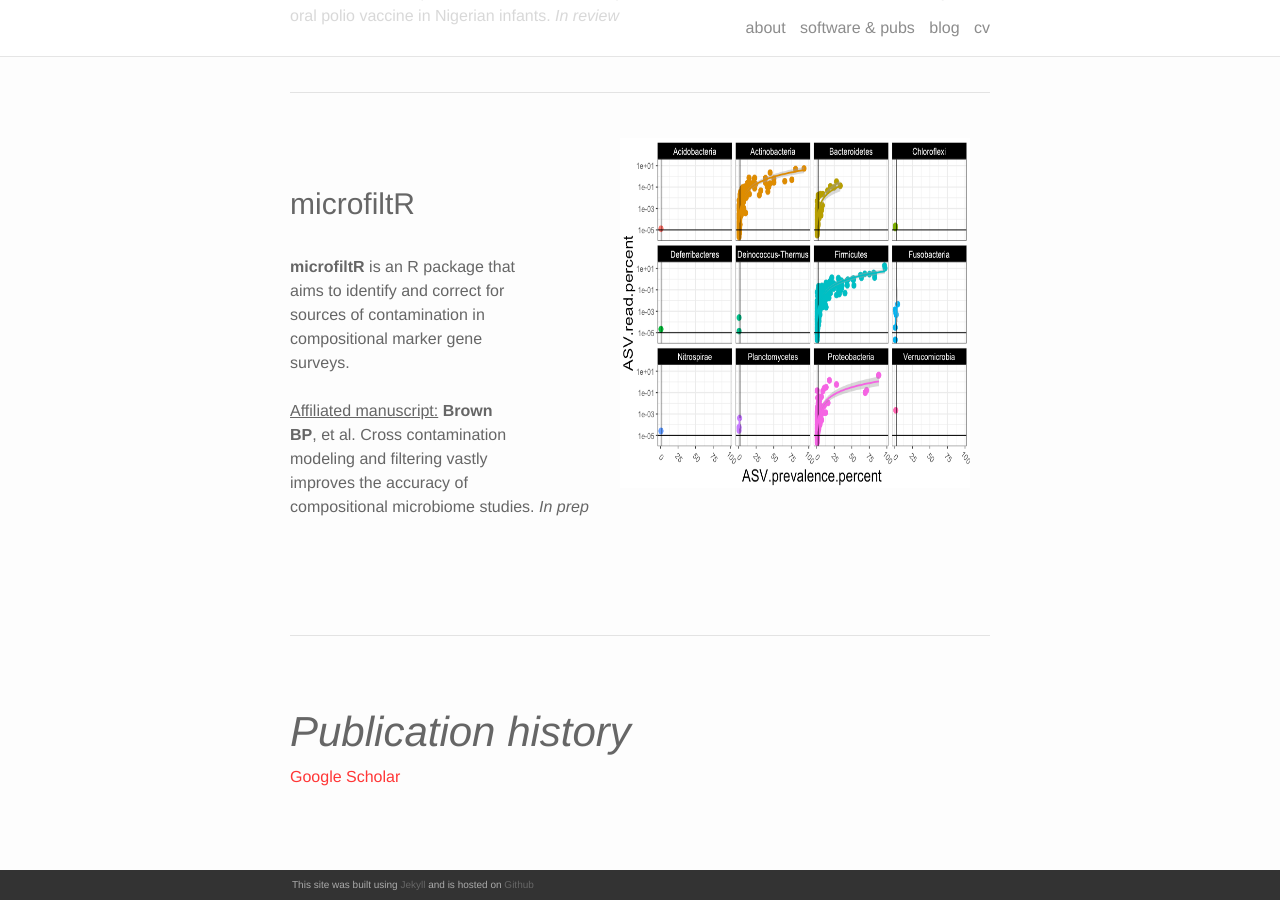
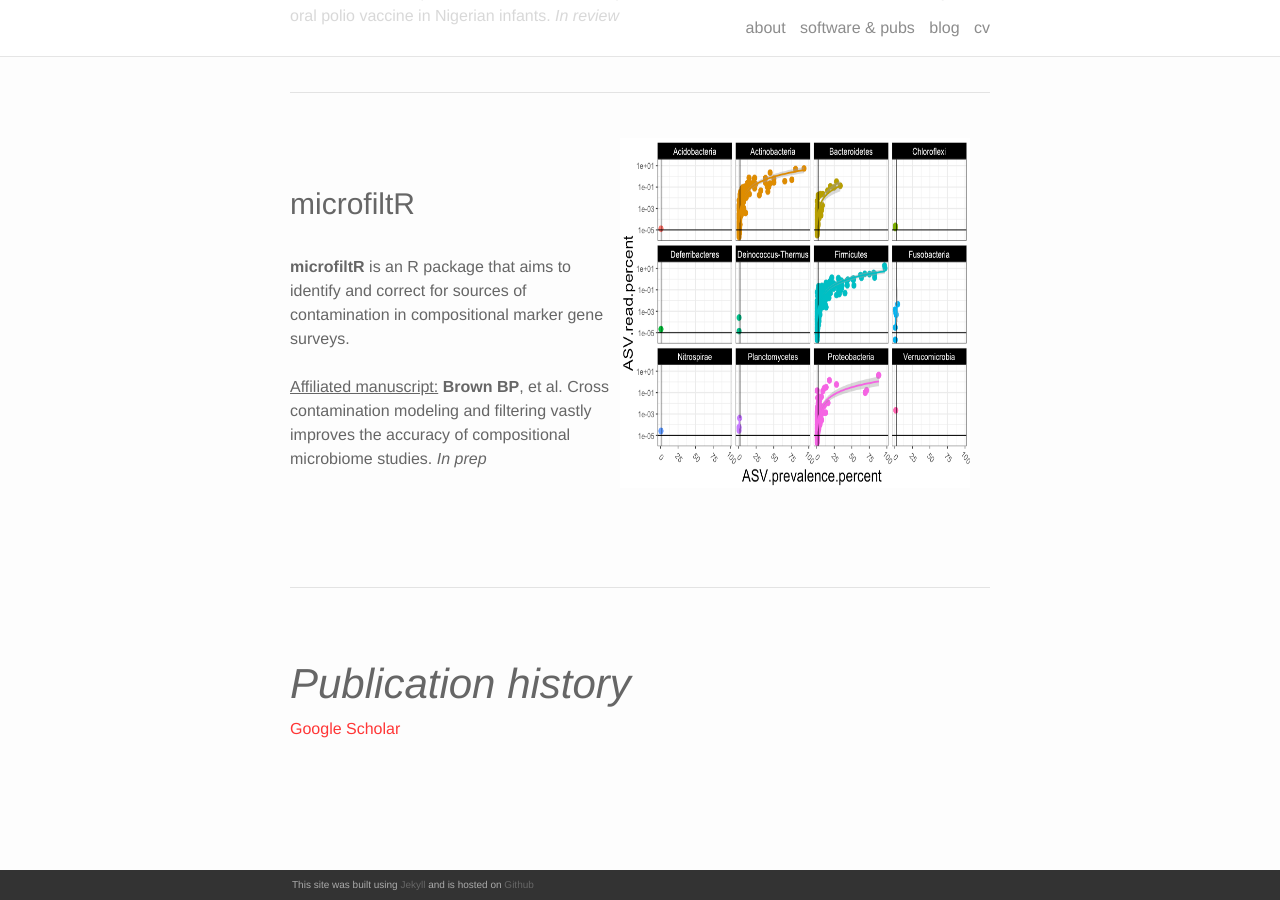
Before and after one commit to itsmisterbrown/legacy.itsmisterbrown.github.io, a Jekyll site: the page built from software.md, in a window 1280 px wide and 900 px high, scrolled down 690 px. Built offline with Jekyll 4.4.1, drawn with Linux system fonts in a browser that asks for light colours; nearby versions of some CDN libraries.

Commit message:
Update software.md

```diff
--- a/software.md
+++ b/software.md
@@ -21,7 +21,7 @@ title: software & pubs
 
 
 <!-- microfiltR -->
-<img src="/img/glm_asv_stats.png" width = "350" height = "350" align = "right" style = "margin: 0px 20px 0px 100px">
+<img src="/img/glm_asv_stats.png" width = "350" height = "350" align = "right" style = "margin: 0px 20px 0px 0px">
 <br>
 <h3>microfiltR</h3><br>
 <b>microfiltR</b> is an R package that aims to identify and correct for sources of contamination in compositional marker gene surveys. <br>
```
